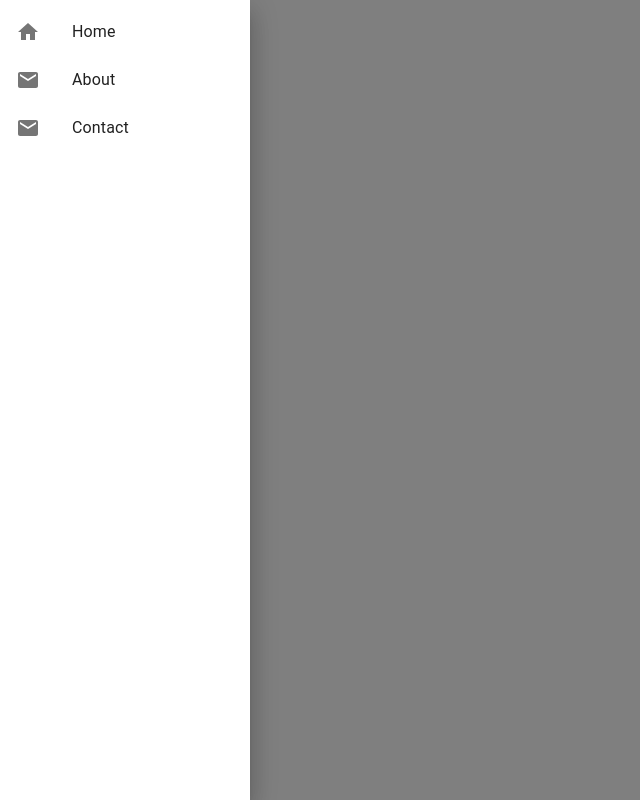
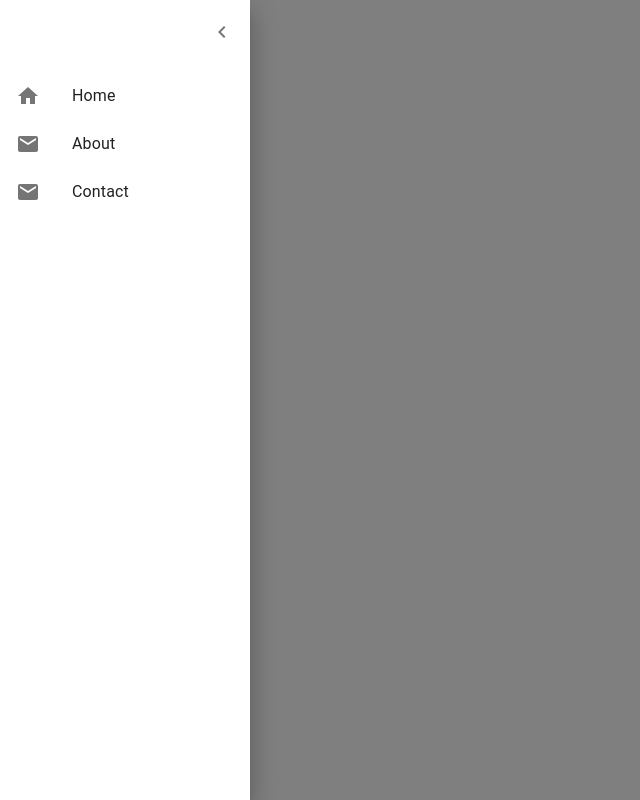
Before and after one commit to michael-carvajal/nineseven, a React (Create React App) app: page / in a window 1280 px wide. Both pictures are taken after a click on the button "OPEN DRAWER". Shown: the whole page, without its empty margins (0-640 px from the left). Built offline with nearby package versions, Linux system fonts and the light colour scheme.

Commit message:
added drawer header

```diff
--- a/src/App.js
+++ b/src/App.js
@@ -2,6 +2,10 @@ import * as React from 'react';
 import Box from '@mui/material/Box';
 import Drawer from '@mui/material/Drawer';
 import Button from '@mui/material/Button';
+import { styled, useTheme } from '@mui/material/styles';
+import IconButton from '@mui/material/IconButton';
+import ChevronLeftIcon from '@mui/icons-material/ChevronLeft';
+import ChevronRightIcon from '@mui/icons-material/ChevronRight';
 import List from '@mui/material/List';
 import Divider from '@mui/material/Divider';
 import ListItem from '@mui/material/ListItem';
@@ -14,13 +18,35 @@ import HomeIcon from '@mui/icons-material/Home';
 
 export default function TemporaryDrawer() {
   const [open, setOpen] = React.useState(false);
-
+  const theme = useTheme();
   const toggleDrawer = (newOpen: boolean) => () => {
     setOpen(newOpen);
   };
 
+  const DrawerHeader = styled('div')(({ theme }) => ({
+    display: 'flex',
+    alignItems: 'center',
+    padding: theme.spacing(0, 1),
+    // necessary for content to be below app bar
+    ...theme.mixins.toolbar,
+    justifyContent: 'flex-end',
+  }));
+  const handleDrawerOpen = () => {
+    setOpen(true);
+  };
+
+  const handleDrawerClose = () => {
+    setOpen(false);
+  };
+
+
   const DrawerList = (
     <Box sx={{ width: 250 }} role="presentation" onClick={toggleDrawer(false)}>
+        <DrawerHeader>
+          <IconButton onClick={handleDrawerClose}>
+            {theme.direction === 'ltr' ? <ChevronLeftIcon /> : <ChevronRightIcon />}
+          </IconButton>
+        </DrawerHeader>
       <List>
         {['Home', 'About', 'Contact'].map((text, index) => (
           <ListItem key={text} disablePadding>
```
